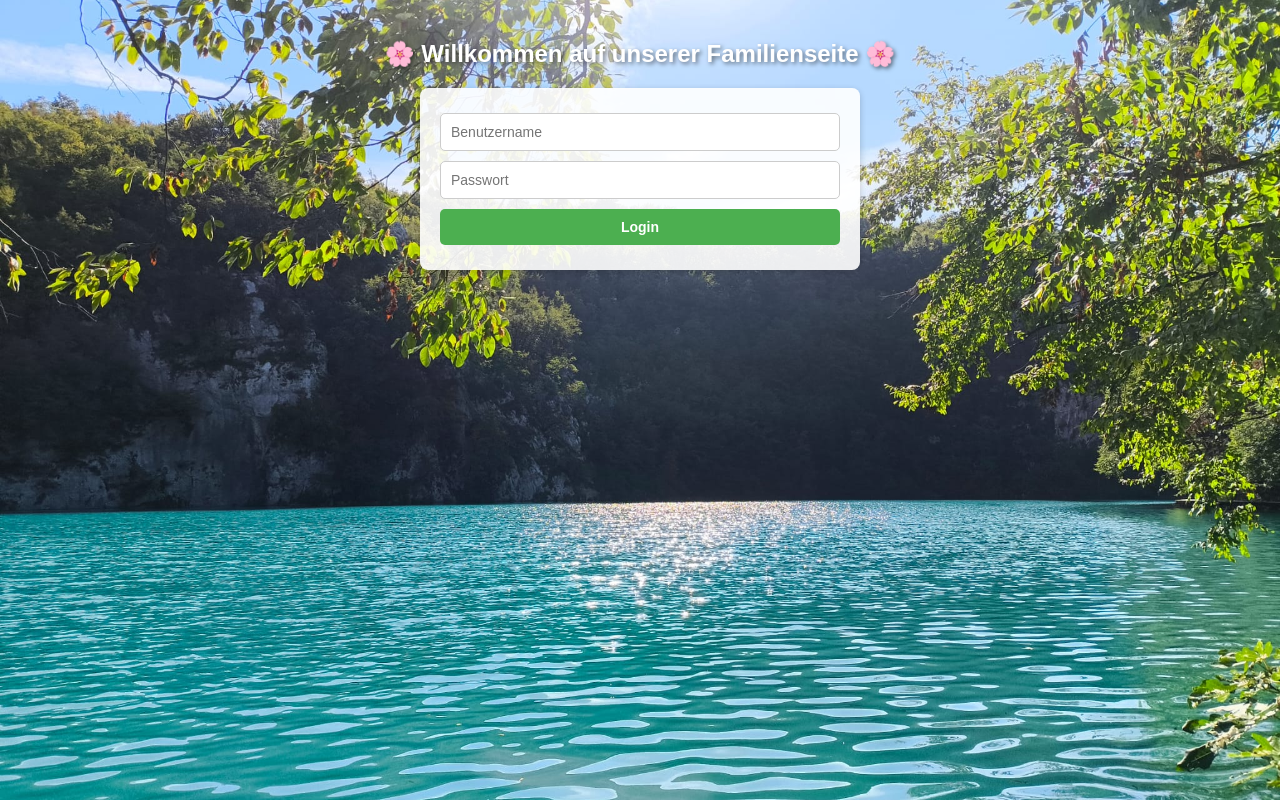
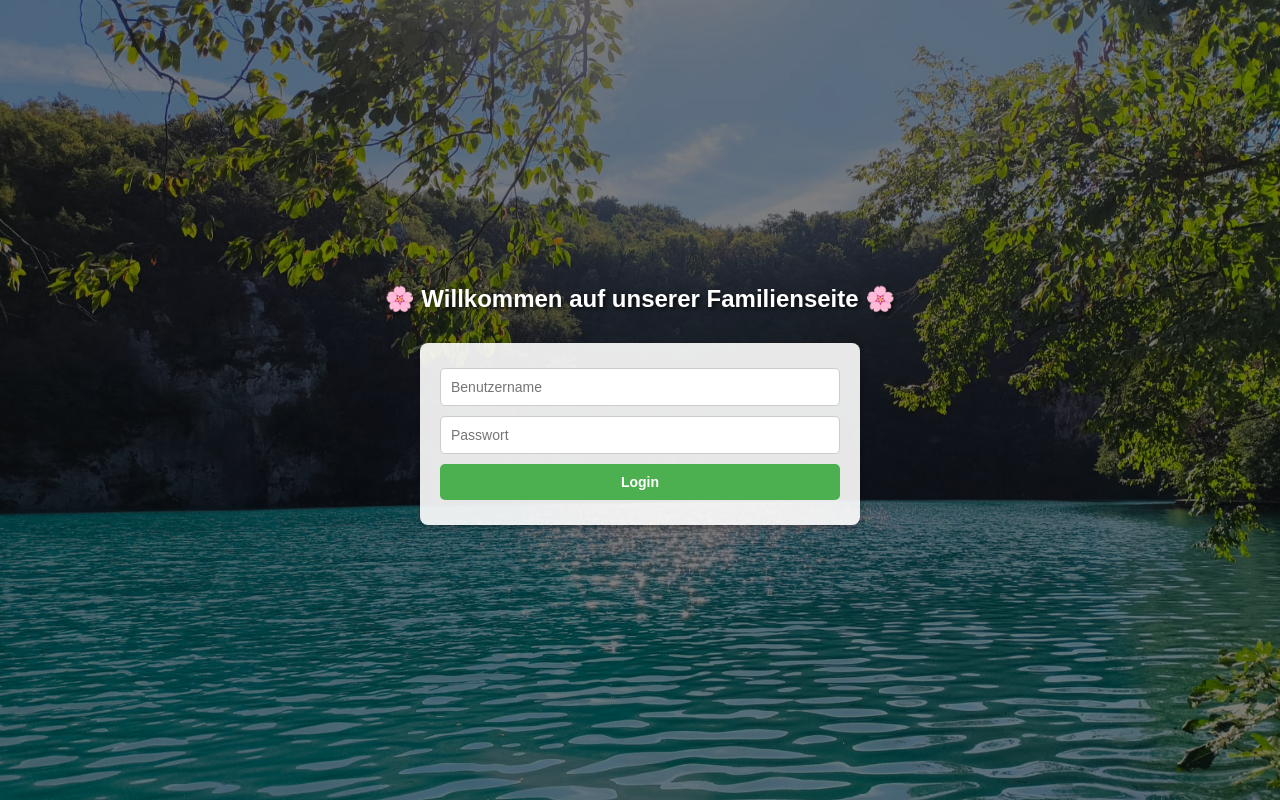
Before and after one commit to Jonas35834/Familienserver, a website: page index.html in a window 1280 px wide. Drawn offline with nearby package versions, Linux system fonts and the light colour scheme; no server answers.

Commit message:
Update index.html

```diff
--- a/index.html
+++ b/index.html
@@ -4,30 +4,60 @@
   <meta charset="UTF-8" />
   <title>Familienseite</title>
   <style>
+    /* Hintergrund + Overlay */
     body {
       font-family: Arial, sans-serif;
+      margin: 0;
+      height: 100vh;
+      display: flex;
+      justify-content: center;
+      align-items: center;
+      flex-direction: column;
+      color: #333;
+      position: relative;
+      overflow: hidden;
+    }
+
+    body::before {
+      content: "";
+      position: absolute;
+      top: 0;
+      left: 0;
+      width: 100%;
+      height: 100%;
       background: url("IMG-20250827-WA0017.jpg") no-repeat center center fixed;
       background-size: cover;
-      margin: 0;
-      padding: 20px;
-      text-align: center;
-      color: #333;
+      z-index: -2;
+    }
+
+    body::after {
+      content: "";
+      position: absolute;
+      top: 0;
+      left: 0;
+      width: 100%;
+      height: 100%;
+      background: rgba(0, 0, 0, 0.5); /* Dunkles Overlay */
+      z-index: -1;
     }
 
     h2 {
       color: white;
-      text-shadow: 2px 2px 4px rgba(0,0,0,0.5);
+      text-shadow: 2px 2px 4px rgba(0,0,0,0.7);
+      margin-bottom: 20px;
     }
 
     #loginForm, #chat, #adminPanel {
       background: rgba(255, 255, 255, 0.9);
       border-radius: 8px;
       padding: 20px;
-      margin: 20px auto;
       width: 90%;
       max-width: 400px;
-      box-shadow: 0 2px 6px rgba(0,0,0,0.2);
+      box-shadow: 0 2px 6px rgba(0,0,0,0.3);
       text-align: left;
+      margin: 10px 0;
+      position: relative;
+      z-index: 1;
     }
 
     input, button {
@@ -98,7 +128,7 @@
   </div>
 
   <!-- Admin-Panel -->
-  <div id="adminPanel" style="display:none; margin-top:20px;">
+  <div id="adminPanel" style="display:none;">
     <h3>👑 Admin: Benutzerverwaltung</h3>
     <input id="newUser" placeholder="Neuer Benutzername">
     <input id="newPass" type="password" placeholder="Passwort">
```
